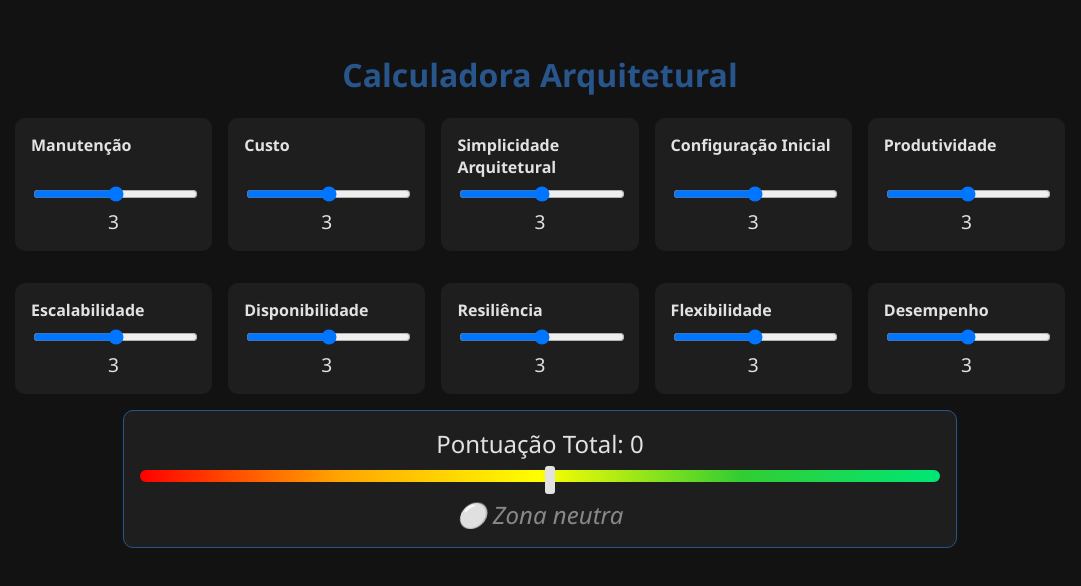
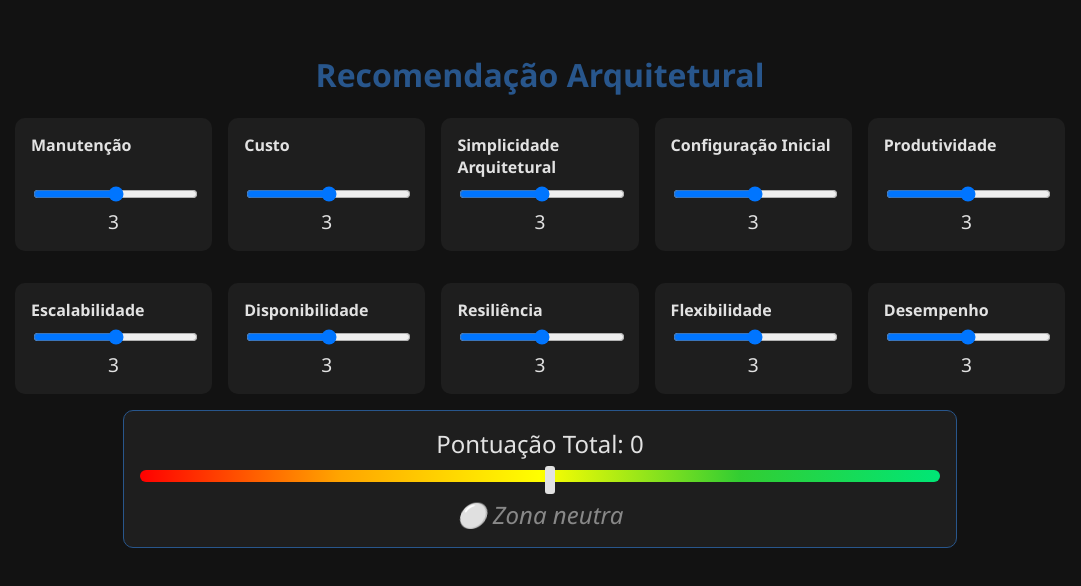
Before and after one commit to felipecarvalhogodoi98/tcc-ufla, a plain HTML site: page index.html in a window 1280 px wide. Shown: the whole page, without its empty margins (100-1181 px from the left). Drawn offline with Linux system fonts and the light colour scheme.

Commit message:
fix Calc name.

```diff
--- a/index.html
+++ b/index.html
@@ -105,7 +105,7 @@
 </head>
 <body>
   <div class="container">
-    <h1>Calculadora Arquitetural</h1>
+    <h1>Recomendação Arquitetural</h1>
 
     <div id="sliders">
 
```
